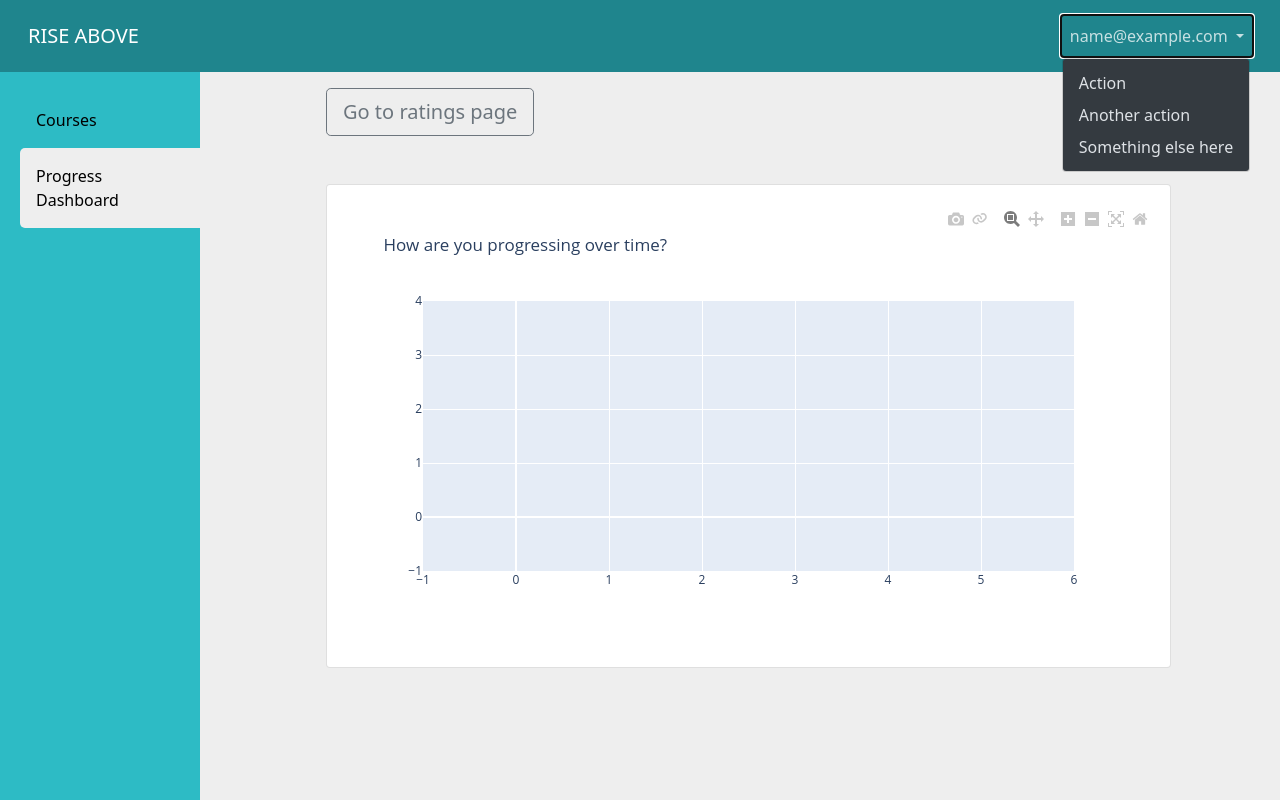
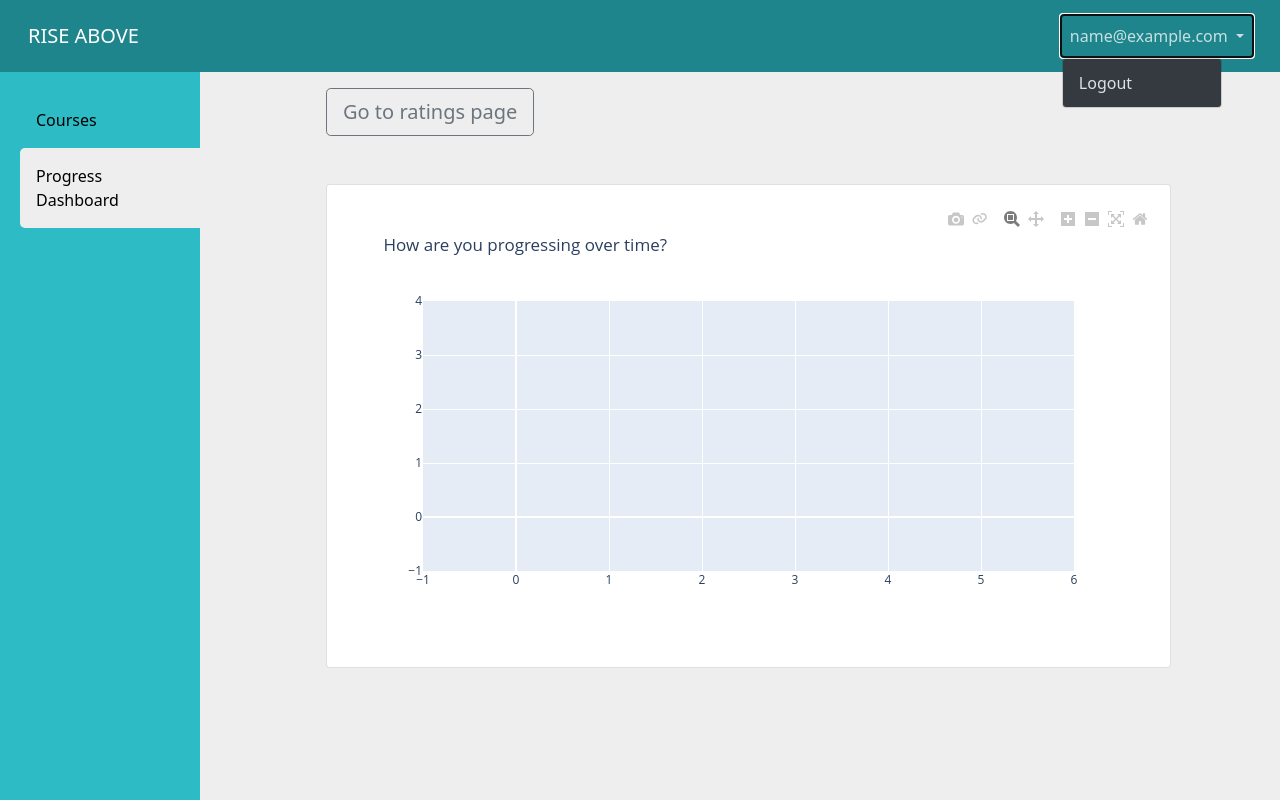
Before and after one commit to Brennan-Richards/csc-492-project, a Flask app: page /progress-dashboard in a window 1280 px wide, after a click that opens the changed part. Run offline with Flask 2, Linux system fonts and the light colour scheme; the visitor is signed in with stand-in values (Sample User, id 1); data comes from the database, SQL or seed files in the repository; data that the repository does not hold is empty; some libraries are stand-ins or nearby versions.

Commit message:
Nick updates

```diff
--- a/main.py
+++ b/main.py
@@ -230,8 +230,7 @@ def login():
 @app.route('/logout', methods=['POST', 'GET'])
 def logout():
     """
-    The page for the user to log in to the RISE ABOVE site.
-    NOTE: Inspired by: https://www.digitalocean.com/community/tutorials/how-to-add-authentication-to-your-app-with-flask-login
+    The page for the user to log out of the RISE ABOVE site.
     """
     if request.method == 'POST':
         #print("LOG OUT. . .")
--- a/templates/base.html
+++ b/templates/base.html
@@ -40,9 +40,8 @@
                                     <i class="fad fa-user-circle"></i> {{ current_user.email }}
                                 </a>
                                 <ul class="dropdown-menu dropdown-menu-dark" aria-labelledby="navbarDarkDropdownMenuLink">
-                                <li><a class="dropdown-item" href="#">Action</a></li>
-                                <li><a class="dropdown-item" href="#">Another action</a></li>
-                                <li><a class="dropdown-item" href="#">Something else here</a></li>
+                                <li><a class="dropdown-item" href="{{ url_for('logout') }}">Logout</a></li>
+
                                 </ul>
                             </li>
                         </ul>
--- a/templates/progress_dashboard.html
+++ b/templates/progress_dashboard.html
@@ -3,12 +3,12 @@
 
 {% block course_content %}
 <!-- Rebuild the sidebar highlighting the Progress Dashboard as the currently selected dashboard -->
-<div class="col-lg-2">
+<!-- <div class="col-lg-2">
     <div class="sidebar">
         <a href="{{ url_for('course_list') }}">Courses</a>
         <a class="active" href="{{ url_for('progress_dashboard') }}">Progress Dashboard</a>
         </div>
-</div>
+</div> -->
 
 <div class="row">
     <div class="col-lg-8 offset-lg-3">
```
